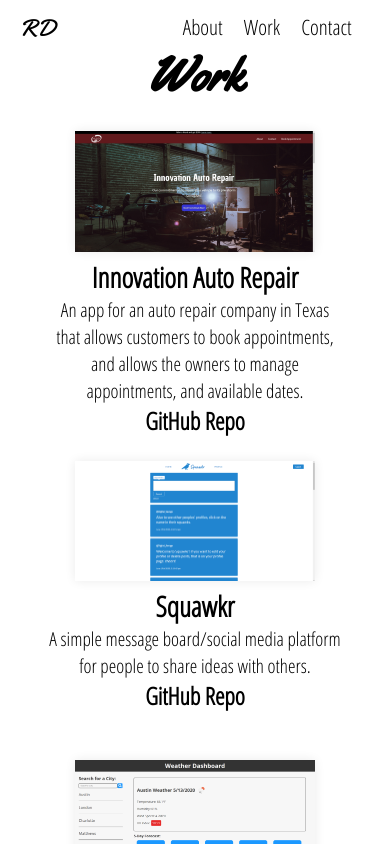
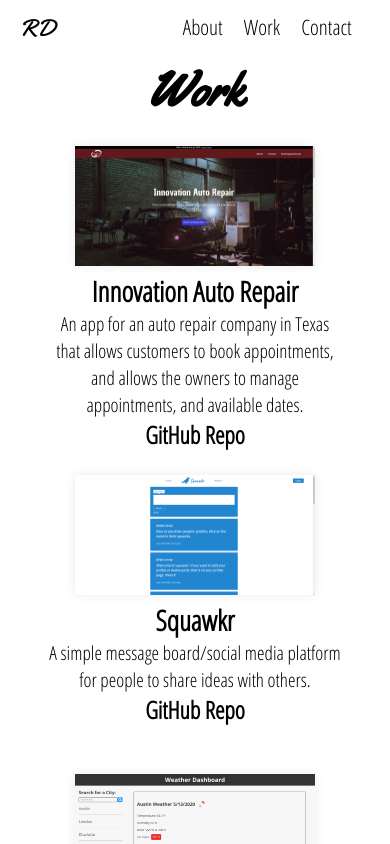
Before and after one commit to ryand67/Portfolio, a React (Create React App) app in the folder client/: page /work in a window 390 px wide. Shown: the top 844 px of the page. Built offline with nearby package versions, Linux system fonts and the light colour scheme.

Commit message:
title spacing on work

```diff
--- a/client/src/components/pages/Work.js
+++ b/client/src/components/pages/Work.js
@@ -13,7 +13,6 @@ const Work = () => {
             <div className="workGallery">
                 <WorkCard imgSrc={work1} gitHub="https://github.com/JRivera-31/Innovation-Auto-Repair" deployed="https://innovation-auto-repair.vercel.app/" title="Innovation Auto Repair" alt="Innovation Auto Repair Screenshot" desc="An app for an auto repair company in Texas that allows customers to book appointments, and allows the owners to manage appointments, and available dates."/>
                 <WorkCard imgSrc={work2} gitHub="https://github.com/ryand67/Squawkr" deployed="https://squawkr-uncc.herokuapp.com/" alt="Squawkr Screenshot" title="Squawkr" desc="A simple message board/social media platform for people to share ideas with others." />
-
             </div>
             <div className="workGallery workGalleryBottom">
                 <WorkCard imgSrc={work3} gitHub="https://github.com/ryand67/Weather-Dashboard" deployed="https://ryand67.github.io/Weather-Dashboard/" title="Weather Dashboard" alt="Weather Dashboard Link" desc="An app that allows users to check the current weather of any city and receive a 5 day forecast." />
--- a/client/src/components/pages/work.css
+++ b/client/src/components/pages/work.css
@@ -29,6 +29,10 @@
 }
 
 @media only screen and (max-width: 450px) {
+    .workTitle {
+        margin-top: .3em;
+    }
+
     .workGalleryBottom {
         margin-bottom: 1em;
     }
```
